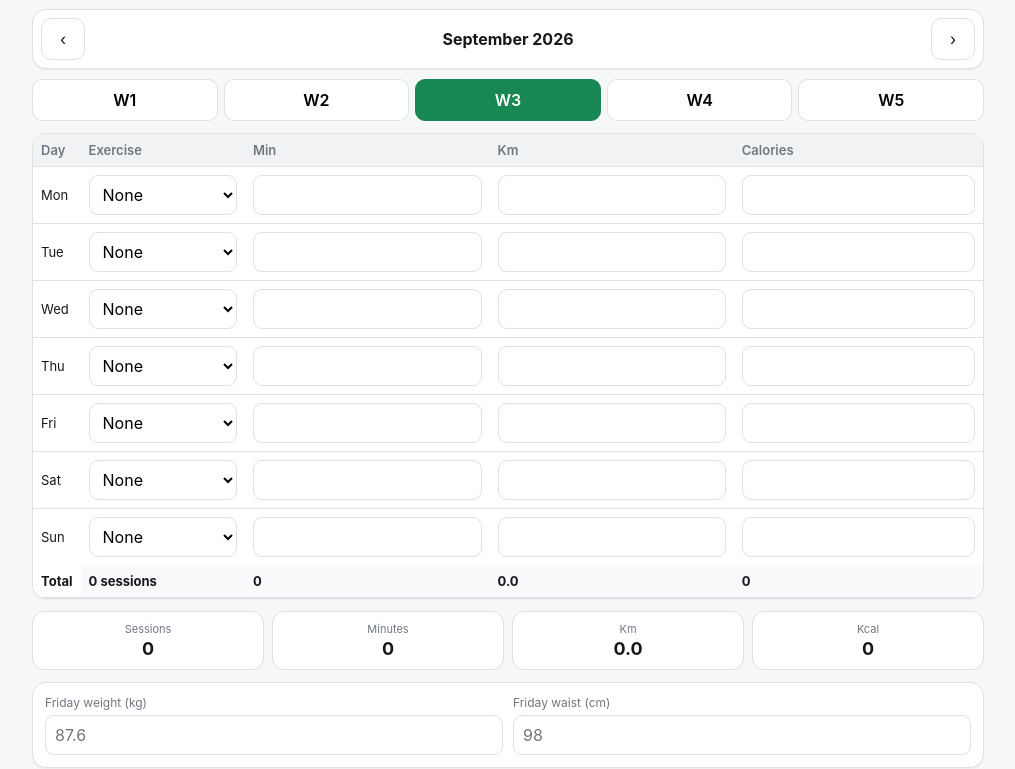
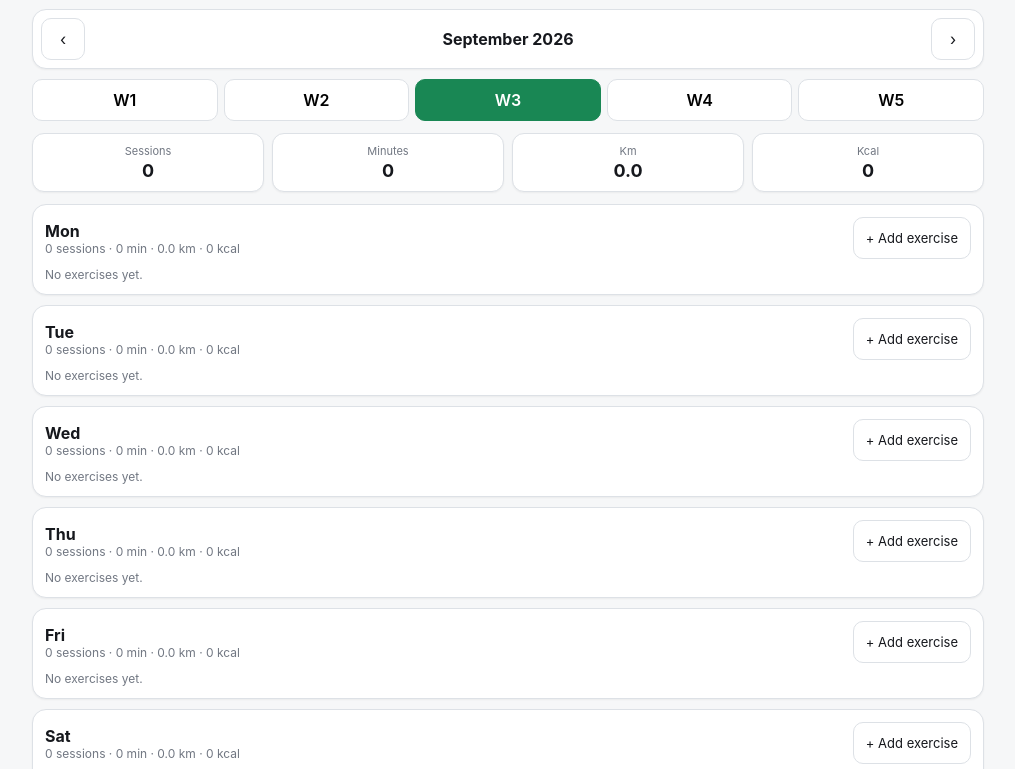
Before and after one commit to j27pwyt2tn-wq/training-tracker, a plain HTML site: page index.html in a window 1280 px wide. Shown: the part 60-829 px from the top of the page, without its empty margins (132-1147 px from the left). Drawn offline with Linux system fonts and the light colour scheme.

Commit message:
Add files via upload

```diff
--- a/index.html
+++ b/index.html
@@ -16,6 +16,7 @@
       --accent:#198754;
       --accent-soft:#e7f5ec;
       --danger:#c9362b;
+      --danger-soft:#fdeceb;
       --shadow:0 1px 2px rgba(0,0,0,.05);
       font-family:-apple-system,BlinkMacSystemFont,"Segoe UI",Roboto,Helvetica,Arial,sans-serif;
     }
@@ -27,9 +28,7 @@
     button,input,select{font:inherit}
     button{cursor:pointer}
     .app{max-width:980px;margin:0 auto;padding:14px}
-    .topbar{
-      display:flex;align-items:center;justify-content:space-between;gap:10px;margin-bottom:12px;
-    }
+    .topbar{display:flex;align-items:center;justify-content:space-between;gap:10px;margin-bottom:12px}
     .title{font-size:22px;font-weight:700;letter-spacing:-.02em}
     .subtitle{font-size:12px;color:var(--muted);margin-top:2px}
     .nav{
@@ -37,7 +36,7 @@
       background:var(--card);border:1px solid var(--line);border-radius:14px;padding:8px;box-shadow:var(--shadow);
     }
     .month-name{text-align:center;font-weight:700}
-    .icon-btn,.small-btn{
+    .icon-btn,.small-btn,.ghost-btn{
       border:1px solid var(--line);background:var(--card);border-radius:10px;min-height:42px;color:var(--text);
     }
     .week-tabs{
@@ -47,30 +46,37 @@
       min-height:42px;border:1px solid var(--line);border-radius:10px;background:var(--card);font-weight:600;
     }
     .week-tab.active{background:var(--accent);color:#fff;border-color:var(--accent)}
-    .card{
+    .metrics{
+      display:grid;grid-template-columns:repeat(4,1fr);gap:8px;margin-bottom:12px
+    }
+    .metric{
+      background:var(--card);border:1px solid var(--line);border-radius:12px;padding:10px;text-align:center;box-shadow:var(--shadow)
+    }
+    .metric .label{font-size:11px;color:var(--muted)}
+    .metric .value{font-size:18px;font-weight:700;margin-top:2px}
+    .day-card,.body-card,.month-summary{
       background:var(--card);border:1px solid var(--line);border-radius:14px;box-shadow:var(--shadow);
     }
-    .table-wrap{overflow-x:auto;border-radius:14px}
-    table{width:100%;border-collapse:collapse;min-width:650px}
-    th,td{padding:8px;border-bottom:1px solid var(--line);text-align:left;font-size:13px}
-    th{background:#f0f2f4;color:var(--muted);font-weight:600}
-    tbody tr:last-child td{border-bottom:none}
-    td.day,th.day{position:sticky;left:0;z-index:1;background:var(--card)}
-    th.day{background:#f0f2f4;z-index:2}
+    .day-card{padding:12px;margin-bottom:10px}
+    .day-head{display:flex;align-items:center;justify-content:space-between;gap:8px;margin-bottom:8px}
+    .day-name{font-weight:700}
+    .day-total{font-size:12px;color:var(--muted)}
+    .sessions{display:grid;gap:8px}
+    .session-row{
+      display:grid;grid-template-columns:1.5fr .9fr .9fr .9fr 42px;gap:8px;
+      padding:8px;border:1px solid var(--line);border-radius:12px;background:#fbfbfc;
+    }
     select,input[type=number]{
       width:100%;min-height:40px;border:1px solid var(--line);border-radius:9px;background:#fff;padding:7px 9px;
       outline:none;font-size:16px;
     }
     select:focus,input:focus{border-color:var(--accent);box-shadow:0 0 0 2px var(--accent-soft)}
-    tfoot td{font-weight:700;background:#f8f9fa}
-    .metrics{
-      display:grid;grid-template-columns:repeat(4,1fr);gap:8px;margin-top:12px
+    .field-wrap .mini{font-size:10px;color:var(--muted);margin-bottom:3px}
+    .remove-btn{
+      min-height:40px;border:1px solid #f2c0bc;border-radius:9px;background:var(--danger-soft);color:var(--danger);font-weight:700
     }
-    .metric{
-      background:var(--card);border:1px solid var(--line);border-radius:12px;padding:10px;text-align:center
-    }
-    .metric .label{font-size:11px;color:var(--muted)}
-    .metric .value{font-size:18px;font-weight:700;margin-top:2px}
+    .add-row{margin-top:8px}
+    .ghost-btn{padding:0 12px;font-size:13px;background:#fff}
     .body-card{margin-top:12px;padding:12px}
     .body-grid{display:grid;grid-template-columns:1fr 1fr;gap:10px}
     .field-label{display:block;font-size:12px;color:var(--muted);margin-bottom:5px}
@@ -86,7 +92,7 @@
     .small-btn.danger{color:var(--danger)}
     .notice{font-size:11px;color:var(--muted);margin-top:8px;line-height:1.4}
     .status{font-size:12px;color:var(--muted);margin-top:8px;min-height:18px}
-    @media (max-width:600px){
+    @media (max-width:700px){
       .app{padding:10px}
       .title{font-size:20px}
       .week-tabs{gap:5px}
@@ -95,7 +101,12 @@
       .metric{padding:8px 4px}
       .metric .value{font-size:16px}
       .summary-grid{grid-template-columns:repeat(3,1fr)}
-      table{min-width:610px}
+      .session-row{
+        grid-template-columns:1fr 1fr;
+      }
+      .session-row .remove-btn{
+        grid-column:2;
+      }
     }
   </style>
 </head>
@@ -104,7 +115,7 @@
     <div class="topbar">
       <div>
         <div class="title">Training</div>
-        <div class="subtitle">Weekly workouts, monthly progress</div>
+        <div class="subtitle">Multiple exercises per day</div>
       </div>
     </div>
 
@@ -116,30 +127,6 @@
 
     <div class="week-tabs" id="weekTabs"></div>
 
-    <section class="card table-wrap">
-      <table>
-        <thead>
-          <tr>
-            <th class="day">Day</th>
-            <th>Exercise</th>
-            <th>Min</th>
-            <th>Km</th>
-            <th>Calories</th>
-          </tr>
-        </thead>
-        <tbody id="weekRows"></tbody>
-        <tfoot>
-          <tr>
-            <td class="day">Total</td>
-            <td><span id="sessionTotal">0</span> sessions</td>
-            <td id="timeTotal">0</td>
-            <td id="kmTotal">0.0</td>
-            <td id="calTotal">0</td>
-          </tr>
-        </tfoot>
-      </table>
-    </section>
-
     <section class="metrics">
       <div class="metric"><div class="label">Sessions</div><div class="value" id="summarySessions">0</div></div>
       <div class="metric"><div class="label">Minutes</div><div class="value" id="summaryTime">0</div></div>
@@ -147,7 +134,9 @@
       <div class="metric"><div class="label">Kcal</div><div class="value" id="summaryCalories">0</div></div>
     </section>
 
-    <section class="card body-card">
+    <section id="daysContainer"></section>
+
+    <section class="body-card">
       <div class="body-grid">
         <label>
           <span class="field-label">Friday weight (kg)</span>
@@ -160,7 +149,7 @@
       </div>
     </section>
 
-    <section class="card month-summary">
+    <section class="month-summary">
       <h3>Month summary</h3>
       <div class="summary-grid">
         <div class="summary-box"><div class="k">Sessions</div><div class="v" id="monthSessions">0</div></div>
@@ -188,22 +177,24 @@
 
   <script>
   (() => {
-    const STORAGE_KEY = "joao-training-tracker-v1";
+    const STORAGE_KEY = "joao-training-tracker-v2";
     const days = ["Mon","Tue","Wed","Thu","Fri","Sat","Sun"];
-    const exercises = ["None","Indoor cycling","Cycling","Walking","Running","Strength training","Swimming","Football","Other"];
+    const exercises = ["Indoor cycling","Outdoor cycling","Walking","Running","Strength training","Swimming","Football","Other"];
 
-    const now = new Date();
     let currentYear = 2026;
-    let currentMonth = 8; // September, zero-based
-    let currentWeek = 3;  // week 3 selected initially
+    let currentMonth = 8;
+    let currentWeek = 3;
 
     const monthName = document.getElementById("monthName");
     const weekTabs = document.getElementById("weekTabs");
-    const rows = document.getElementById("weekRows");
+    const daysContainer = document.getElementById("daysContainer");
     const statusEl = document.getElementById("status");
 
+    function blankSession(){
+      return {exercise:"Indoor cycling", time:"", km:"", calories:""};
+    }
     function blankDay(){
-      return {exercise:"None", time:"", km:"", calories:""};
+      return {sessions:[]};
     }
     function blankWeek(){
       return {days: Array.from({length:7}, blankDay), weight:"", waist:""};
@@ -228,6 +219,12 @@
         data.months[key] = {weeks:[blankWeek(),blankWeek(),blankWeek(),blankWeek(),blankWeek()]};
       }
       while(data.months[key].weeks.length < 5) data.months[key].weeks.push(blankWeek());
+      data.months[key].weeks.forEach(w => {
+        while(w.days.length < 7) w.days.push(blankDay());
+        w.days.forEach(d => {
+          if(!Array.isArray(d.sessions)) d.sessions = [];
+        });
+      });
       return data.months[key];
     }
     function getWeek(){ return ensureMonth(currentYear,currentMonth).weeks[currentWeek-1]; }
@@ -260,74 +257,169 @@
       return Number.isFinite(n)&&n>=0?n:0;
     }
 
-    function inputCell(dayIndex, field, step){
-      const td=document.createElement("td");
-      const input=document.createElement("input");
-      input.type="number";
-      input.min="0";
-      input.step=step;
-      input.inputMode="decimal";
-      input.value=getWeek().days[dayIndex][field] ?? "";
-      input.setAttribute("aria-label",`${days[dayIndex]} ${field}`);
-      input.addEventListener("input",()=>{
-        getWeek().days[dayIndex][field]=input.value;
-        saveData();
-        updateTotals();
-        updateMonthSummary();
+    function dayTotals(day){
+      let sessions=0,time=0,km=0,cal=0;
+      day.sessions.forEach(s=>{
+        const hasSomething = (s.exercise && s.exercise.trim()) || s.time || s.km || s.calories;
+        if(hasSomething) sessions++;
+        time += numberVal(s.time);
+        km += numberVal(s.km);
+        cal += numberVal(s.calories);
       });
-      td.appendChild(input);
-      return td;
+      return {sessions,time,km,cal};
     }
 
-    function renderRows(){
-      rows.innerHTML="";
+    function createField(label, el){
+      const wrap = document.createElement("div");
+      wrap.className = "field-wrap";
+      const mini = document.createElement("div");
+      mini.className = "mini";
+      mini.textContent = label;
+      wrap.appendChild(mini);
+      wrap.appendChild(el);
+      return wrap;
+    }
+
+    function renderDays(){
+      daysContainer.innerHTML="";
       const week=getWeek();
-      days.forEach((day,idx)=>{
-        const tr=document.createElement("tr");
 
-        const d=document.createElement("td");
-        d.className="day";
-        d.textContent=day;
+      week.days.forEach((day, dayIndex)=>{
+        const card=document.createElement("section");
+        card.className="day-card";
 
-        const exTd=document.createElement("td");
+        const head=document.createElement("div");
+        head.className="day-head";
+
+        const left=document.createElement("div");
+        const name=document.createElement("div");
+        name.className="day-name";
+        name.textContent=days[dayIndex];
+        const total=document.createElement("div");
+        total.className="day-total";
+        const t=dayTotals(day);
+        total.textContent = `${t.sessions} session${t.sessions===1?"":"s"} · ${Math.round(t.time)} min · ${t.km.toFixed(1)} km · ${Math.round(t.cal)} kcal`;
+        left.append(name,total);
+
+        const addBtn=document.createElement("button");
+        addBtn.type="button";
+        addBtn.className="ghost-btn";
+        addBtn.textContent="+ Add exercise";
+        addBtn.addEventListener("click",()=>{
+          day.sessions.push(blankSession());
+          saveData("Exercise added");
+          render();
+        });
+
+        head.append(left,addBtn);
+
+        const sessions=document.createElement("div");
+        sessions.className="sessions";
+
+        if(day.sessions.length===0){
+          const empty=document.createElement("div");
+          empty.className="day-total";
+          empty.textContent="No exercises yet.";
+          sessions.appendChild(empty);
+        } else {
+          day.sessions.forEach((session, sessionIndex)=>{
+            const row=document.createElement("div");
+            row.className="session-row";
+
             const sel=document.createElement("select");
-        sel.setAttribute("aria-label",`${day} exercise`);
             exercises.forEach(ex=>{
               const o=document.createElement("option");
-          o.value=ex;o.textContent=ex;
-          if(week.days[idx].exercise===ex) o.selected=true;
+              o.value=ex;
+              o.textContent=ex;
+              if(session.exercise===ex) o.selected=true;
               sel.appendChild(o);
             });
             sel.addEventListener("change",()=>{
-          week.days[idx].exercise=sel.value;
+              day.sessions[sessionIndex].exercise=sel.value;
               saveData();
-          updateTotals();
-          updateMonthSummary();
+              updateSummaries();
+              renderDaysOnlyTotals();
             });
-        exTd.appendChild(sel);
 
-        tr.append(d,exTd,inputCell(idx,"time","1"),inputCell(idx,"km","0.1"),inputCell(idx,"calories","1"));
-        rows.appendChild(tr);
+            const time=document.createElement("input");
+            time.type="number"; time.min="0"; time.step="1"; time.inputMode="decimal"; time.value=session.time ?? "";
+            time.addEventListener("input",()=>{
+              day.sessions[sessionIndex].time=time.value;
+              saveData();
+              updateSummaries();
+              renderDaysOnlyTotals();
+            });
+
+            const km=document.createElement("input");
+            km.type="number"; km.min="0"; km.step="0.1"; km.inputMode="decimal"; km.value=session.km ?? "";
+            km.addEventListener("input",()=>{
+              day.sessions[sessionIndex].km=km.value;
+              saveData();
+              updateSummaries();
+              renderDaysOnlyTotals();
+            });
+
+            const cal=document.createElement("input");
+            cal.type="number"; cal.min="0"; cal.step="1"; cal.inputMode="decimal"; cal.value=session.calories ?? "";
+            cal.addEventListener("input",()=>{
+              day.sessions[sessionIndex].calories=cal.value;
+              saveData();
+              updateSummaries();
+              renderDaysOnlyTotals();
+            });
+
+            const remove=document.createElement("button");
+            remove.type="button";
+            remove.className="remove-btn";
+            remove.textContent="×";
+            remove.setAttribute("aria-label","Remove exercise");
+            remove.addEventListener("click",()=>{
+              day.sessions.splice(sessionIndex,1);
+              saveData("Exercise removed");
+              render();
+            });
+
+            row.appendChild(createField("Exercise", sel));
+            row.appendChild(createField("Min", time));
+            row.appendChild(createField("Km", km));
+            row.appendChild(createField("Calories", cal));
+            row.appendChild(remove);
+            sessions.appendChild(row);
           });
         }
 
-    function updateTotals(){
+        card.append(head, sessions);
+        daysContainer.appendChild(card);
+      });
+    }
+
+    function renderDaysOnlyTotals(){
+      const cards = daysContainer.querySelectorAll(".day-card");
+      const week = getWeek();
+      cards.forEach((card, i) => {
+        const totalEl = card.querySelector(".day-total");
+        const t = dayTotals(week.days[i]);
+        totalEl.textContent = `${t.sessions} session${t.sessions===1?"":"s"} · ${Math.round(t.time)} min · ${t.km.toFixed(1)} km · ${Math.round(t.cal)} kcal`;
+      });
+    }
+
+    function updateSummaries(){
       const week=getWeek();
       let sessions=0,time=0,km=0,cal=0;
-      week.days.forEach(d=>{
-        if(d.exercise && d.exercise!=="None") sessions++;
-        time+=numberVal(d.time);
-        km+=numberVal(d.km);
-        cal+=numberVal(d.calories);
+      week.days.forEach(day=>{
+        day.sessions.forEach(s=>{
+          const hasSomething = (s.exercise && s.exercise.trim()) || s.time || s.km || s.calories;
+          if(hasSomething) sessions++;
+          time += numberVal(s.time);
+          km += numberVal(s.km);
+          cal += numberVal(s.calories);
         });
-      document.getElementById("sessionTotal").textContent=sessions;
-      document.getElementById("timeTotal").textContent=Math.round(time);
-      document.getElementById("kmTotal").textContent=km.toFixed(1);
-      document.getElementById("calTotal").textContent=Math.round(cal);
+      });
       document.getElementById("summarySessions").textContent=sessions;
       document.getElementById("summaryTime").textContent=Math.round(time);
       document.getElementById("summaryKm").textContent=km.toFixed(1);
       document.getElementById("summaryCalories").textContent=Math.round(cal);
+      updateMonthSummary();
     }
 
     function updateMonthSummary(){
@@ -335,11 +427,14 @@
       let sessions=0,time=0,km=0,cal=0;
       const weights=[];
       month.weeks.forEach(w=>{
-        w.days.forEach(d=>{
-          if(d.exercise && d.exercise!=="None") sessions++;
-          time+=numberVal(d.time);
-          km+=numberVal(d.km);
-          cal+=numberVal(d.calories);
+        w.days.forEach(day=>{
+          day.sessions.forEach(s=>{
+            const hasSomething = (s.exercise && s.exercise.trim()) || s.time || s.km || s.calories;
+            if(hasSomething) sessions++;
+            time+=numberVal(s.time);
+            km+=numberVal(s.km);
+            cal+=numberVal(s.calories);
+          });
         });
         const wt=Number(w.weight);
         if(Number.isFinite(wt)&&wt>0) weights.push(wt);
@@ -356,12 +451,11 @@
       ensureMonth(currentYear,currentMonth);
       monthName.textContent=fmtMonth();
       renderTabs();
-      renderRows();
+      renderDays();
       const week=getWeek();
       document.getElementById("weight").value=week.weight ?? "";
       document.getElementById("waist").value=week.waist ?? "";
-      updateTotals();
-      updateMonthSummary();
+      updateSummaries();
     }
 
     document.getElementById("prevMonth").addEventListener("click",()=>{
@@ -425,13 +519,12 @@
       e.target.value="";
     });
 
+    if ("serviceWorker" in navigator) {
+      navigator.serviceWorker.register("./sw.js").catch(()=>{});
+    }
+
     render();
   })();
   </script>
-  <script>
-    if ("serviceWorker" in navigator) {
-      navigator.serviceWorker.register("./sw.js").catch(()=>{});
-    }
-  </script>
 </body>
 </html>
--- a/sw.js
+++ b/sw.js
@@ -1,6 +1,6 @@
-const CACHE="training-v1";
+const CACHE="training-v2";
 self.addEventListener("install",e=>{
-  e.waitUntil(caches.open(CACHE).then(c=>c.addAll(["./","./index.html","./manifest.webmanifest"])));
+  e.waitUntil(caches.open(CACHE).then(c=>c.addAll(["./","./index.html","./manifest.webmanifest","./sw.js"])));
 });
 self.addEventListener("fetch",e=>{
   e.respondWith(caches.match(e.request).then(r=>r||fetch(e.request)));
```
Lines whose indentation alone changed are shown as unchanged.
